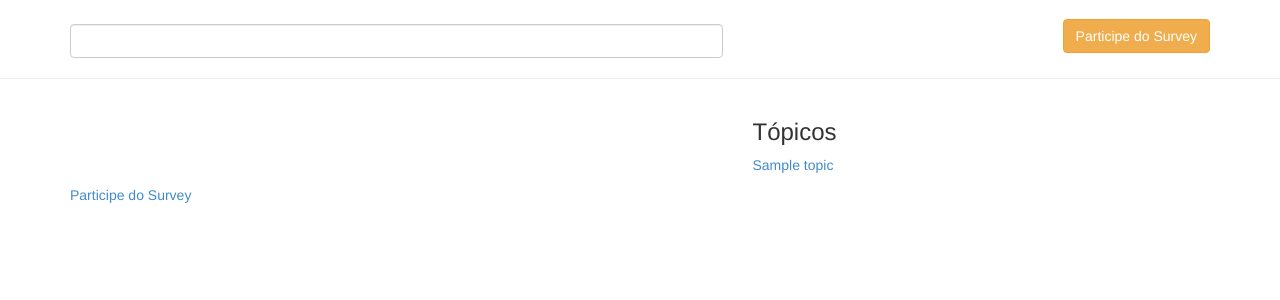
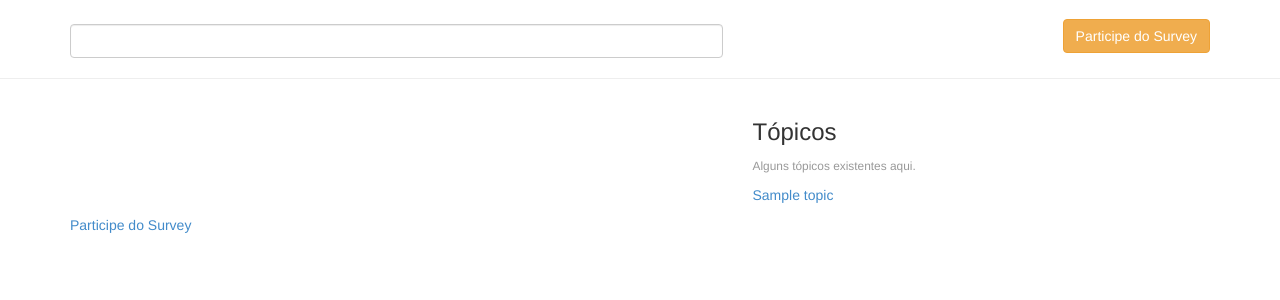
Before and after one commit to phillipecavalcante/storyline, a Django app: page / in a window 1280 px wide. Shown: the part 51-351 px from the top of the page. Run offline with Django 3.2, Linux system fonts and the light colour scheme; tables that the repository leaves empty hold one stand-in row (values such as "Sample post"); parts of the project's set-up code (start-up, migrations or seed data) failed here and were passed over; some libraries are stand-ins or nearby versions.

Commit message:
Alteração que já nem lembro mais...

```diff
--- a/apps/search/templates/search/search.html
+++ b/apps/search/templates/search/search.html
@@ -37,6 +37,7 @@
             {% if topics %}
             <section>
                 <h3>Tópicos</h3>
+                <p class="text-muted"><small>Alguns tópicos existentes aqui.</small></p>
                 <ul class="list-unstyled">
                     {% for topic in topics %}
                         <li><a href="#" onclick="searchTopic('{{ topic.terms }}');">{{ topic }}</a></li>
```
